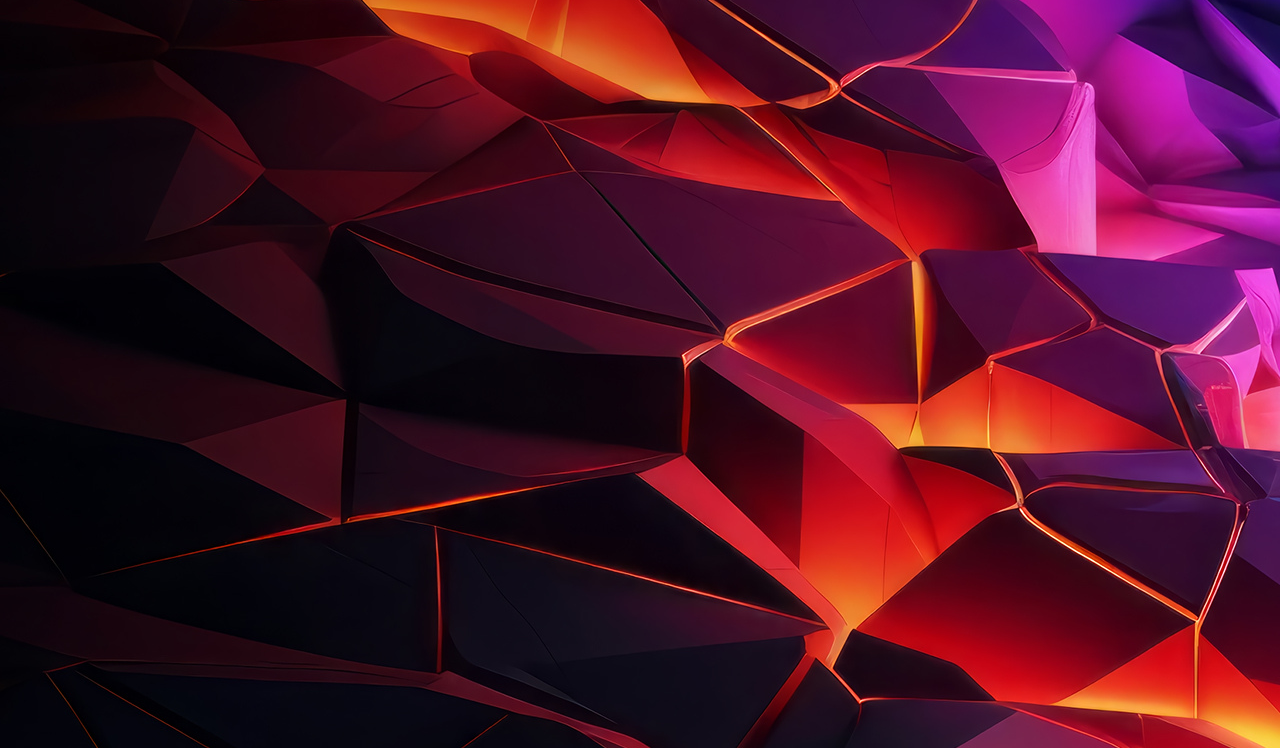
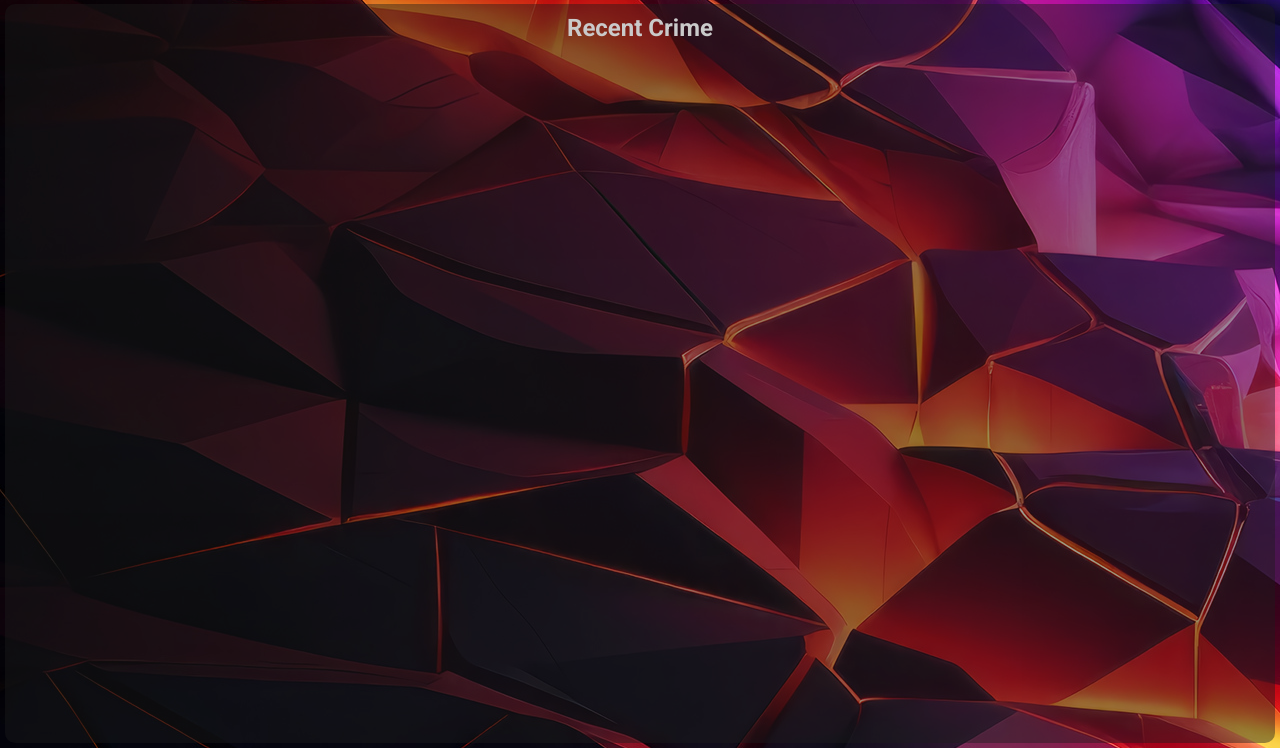
Before and after one commit to Mohammed-Rafi-35/TraCrime, a Flask app: a page that uses templates/recent_crimes.html in a window 1280 px wide. Shown: the part 52-800 px from the top of the page. Run offline with Flask 3, Linux system fonts and the light colour scheme.

Commit message:
chanded files

```diff
--- a/templates/about.html
+++ b/templates/about.html
@@ -4,7 +4,7 @@
 
 <div class="card">
     <div class="title">
-        Welcome to TraCrime
+        About TraCrime
     </div>
     <div class="content">
         <div>Our project focuses on enhancing public safety by detecting criminal activities in real-time within corridors. Leveraging advanced Machine Learning algorithms, our system identifies suspicious behavior and promptly alerts individuals in the vicinity, providing them with critical information to stay safe.</div>
--- a/templates/home.html
+++ b/templates/home.html
@@ -2,8 +2,11 @@
 
 {% block content %}
 
-<div class="content">
+<div class="card">
+    <div class="title">Welcome to TraCrime Home</div>
+    <div class="content">
 
+    </div>
 </div>
 
 {% endblock %}
--- a/templates/recent_crimes.html
+++ b/templates/recent_crimes.html
@@ -2,8 +2,9 @@
 
 {% block content %}
 
-<div class="content">
-
+<div class="card">
+    <div class="title">Recent Crime</div>
+    <div class="content"></div>
 </div>
 
 {% endblock %}
```
